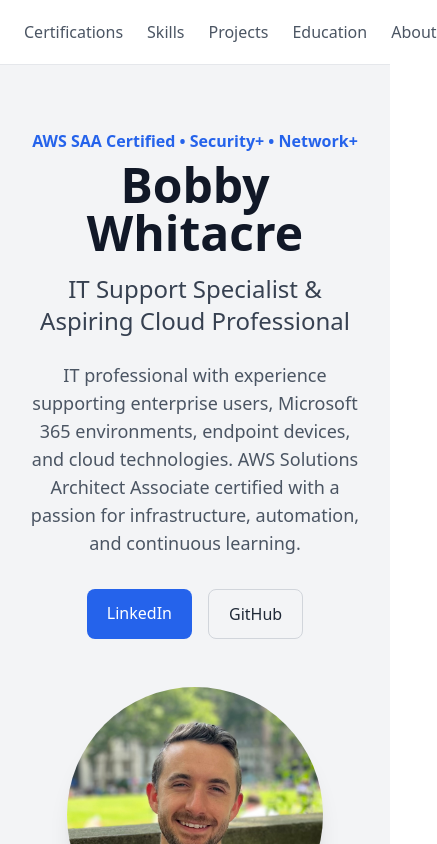
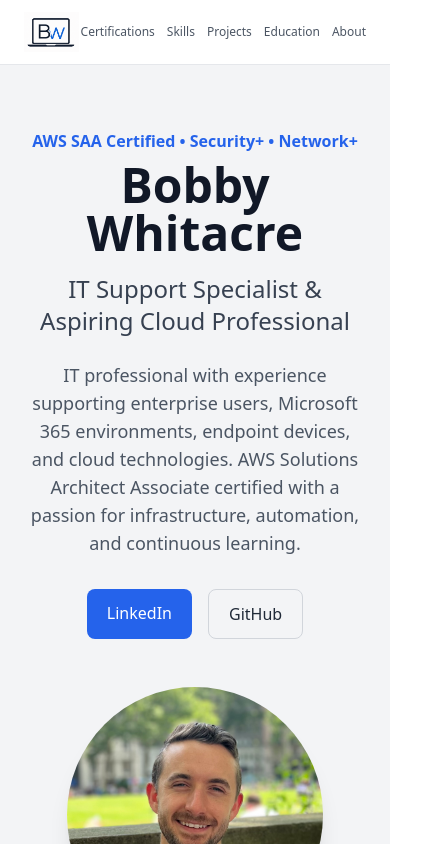
Before and after one commit to BobbyWhitacre27/portfolio3, a React (Create React App) app: page / in a window 390 px wide. Shown: the top 844 px of the page, 437 px wide, since content can reach past the window. Built offline with nearby package versions, Linux system fonts and the light colour scheme.

Commit message:
Fix to header mobile view

```diff
--- a/src/components/App.jsx
+++ b/src/components/App.jsx
@@ -64,6 +64,10 @@ const App = () => {
 
 
 
+
+
+
+
 <header class="sticky top-0 z-50 bg-white/90 backdrop-blur border-b border-gray-200">
   <div class="mx-auto max-w-7xl px-6">
     <div class="flex h-16 items-center justify-between">
@@ -88,9 +92,8 @@ const App = () => {
   </a>
 
 
-  <nav aria-label="Main Navigation">
-    <ul class="flex items-center gap-6 md:gap-8">
-
+<nav aria-label="Main Navigation">
+  <ul class="flex items-center gap-3 text-xs sm:gap-4 sm:text-sm md:gap-8 md:text-base">
 
 
       <li>
```
